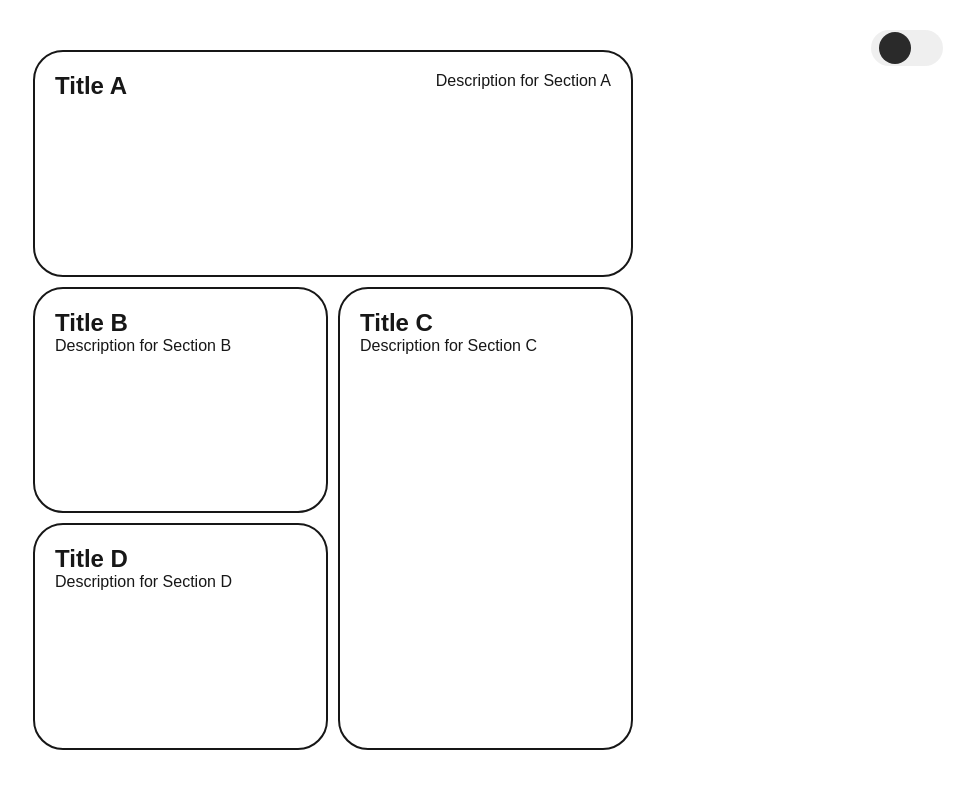
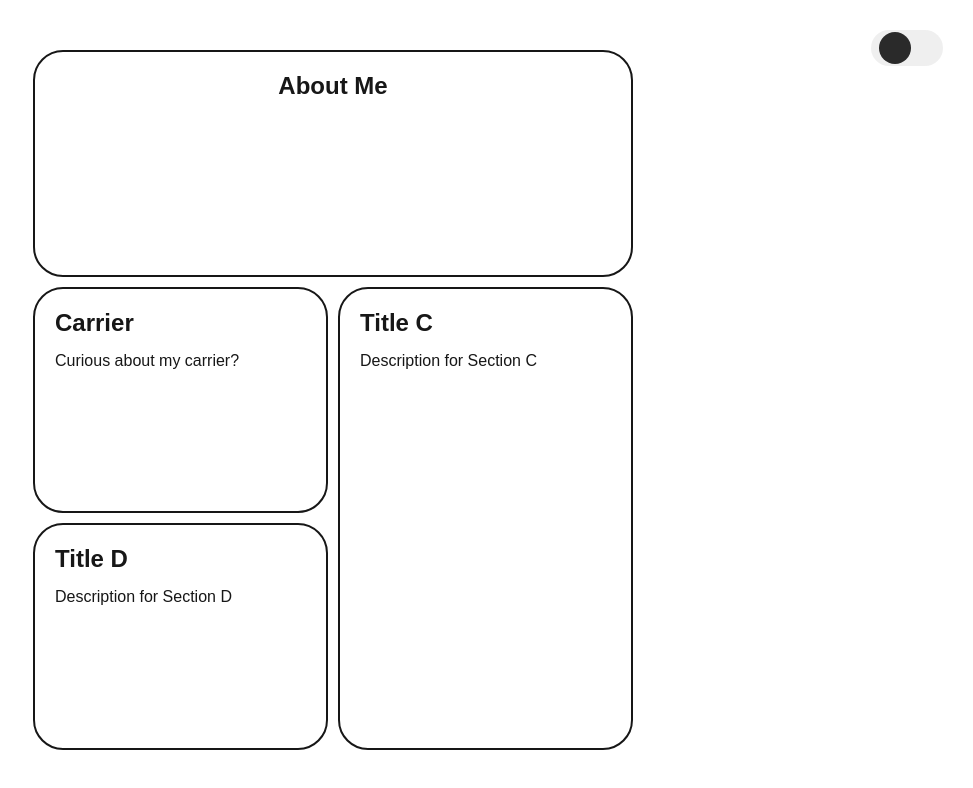
Before and after one commit to Adam222372/mycv, a Next.js app: page / in a window 1280 px wide. Shown: the top 788 px of the page, without its empty margins (307-1280 px from the left). Built offline with nearby package versions, Linux system fonts and the light colour scheme; a web font is replaced by a local one.

Commit message:
Cross btn added

```diff
--- a/src/app/page.module.css
+++ b/src/app/page.module.css
@@ -7,21 +7,3 @@
     grid-template-columns: repeat(2, 1fr);
     gap: 10px;
 }
-
-.crossButton {
-    position: relative;
-    top: 20px;
-    right: 10px;
-    background-color: var(--foreground);
-    color: var(--background);
-    opacity: 0.7;
-    cursor: pointer;
-    width: 40px;
-    height: 40px;
-    border-radius: 50%;
-    font-weight: bolder;
-}
-
-.crossButton:hover {
-    opacity: 1;
-}
--- a/src/app/page.tsx
+++ b/src/app/page.tsx
@@ -7,8 +7,8 @@ export default function Home() {
     const [clickedIndex, setClickedIndex] = React.useState<string | undefined>(undefined);
 
     const sections = [
-        { id: "sectionA", title: "Title A", description: "Description for Section A" },
-        { id: "sectionB", title: "Title B", description: "Description for Section B" },
+        { id: "sectionA", title: "About Me", description: "" },
+        { id: "sectionB", title: "Carrier", description: "Curious about my carrier?" },
         { id: "sectionC", title: "Title C", description: "Description for Section C" },
         { id: "sectionD", title: "Title D", description: "Description for Section D" }
     ];
--- a/src/components/Section.module.css
+++ b/src/components/Section.module.css
@@ -43,3 +43,26 @@
 .hidden {
     display: none;
 }
+.crossButton {
+    background-color: var(--foreground);
+    color: var(--background);
+    opacity: 0.7;
+    cursor: pointer;
+    width: 40px;
+    height: 40px;
+    border-radius: 50%;
+    font-weight: bolder;
+    align-content: center;
+    text-align: center;
+    font-size: 0.8rem;
+}
+
+.crossButton:hover {
+    opacity: 1;
+}
+.title{
+    margin: 0 auto;
+}
+.description{
+    margin: 15px 0;
+}
--- a/src/components/Section.tsx
+++ b/src/components/Section.tsx
@@ -14,11 +14,12 @@ const Section: React.FC<SectionProps> = ({ id, title, description, onClick, expa
     return (
         <div
             id={id}
-            className={`${styles[id]} ${styles.section} ${expanded ? styles.expanded : ""} ${isHidden ? styles.hidden : ""}`}
+            className={`${styles[id]} ${expanded ? styles.expanded : ""} ${isHidden ? styles.hidden : ""}`}
             onClick={onClick}
         >
-            <h2>{title}</h2>
-            <p>{description}</p>
+            <h2 className={styles.title}>{title}</h2>
+            <p className={styles.description}>{description}</p>
+            <div className={`${styles.hidden} ${expanded ? styles.crossButton : ""}`}>X</div>
         </div>
     );
 };
```
